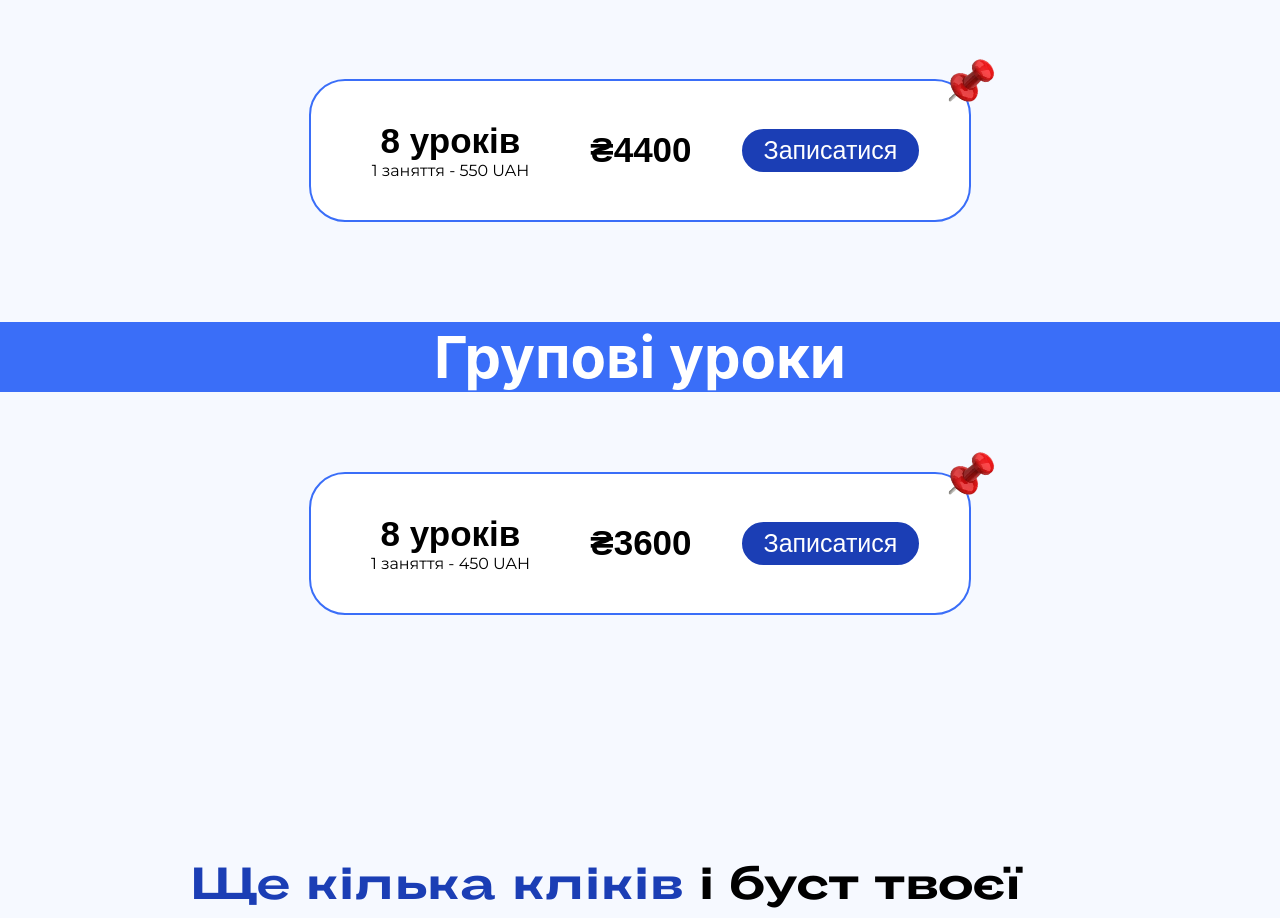
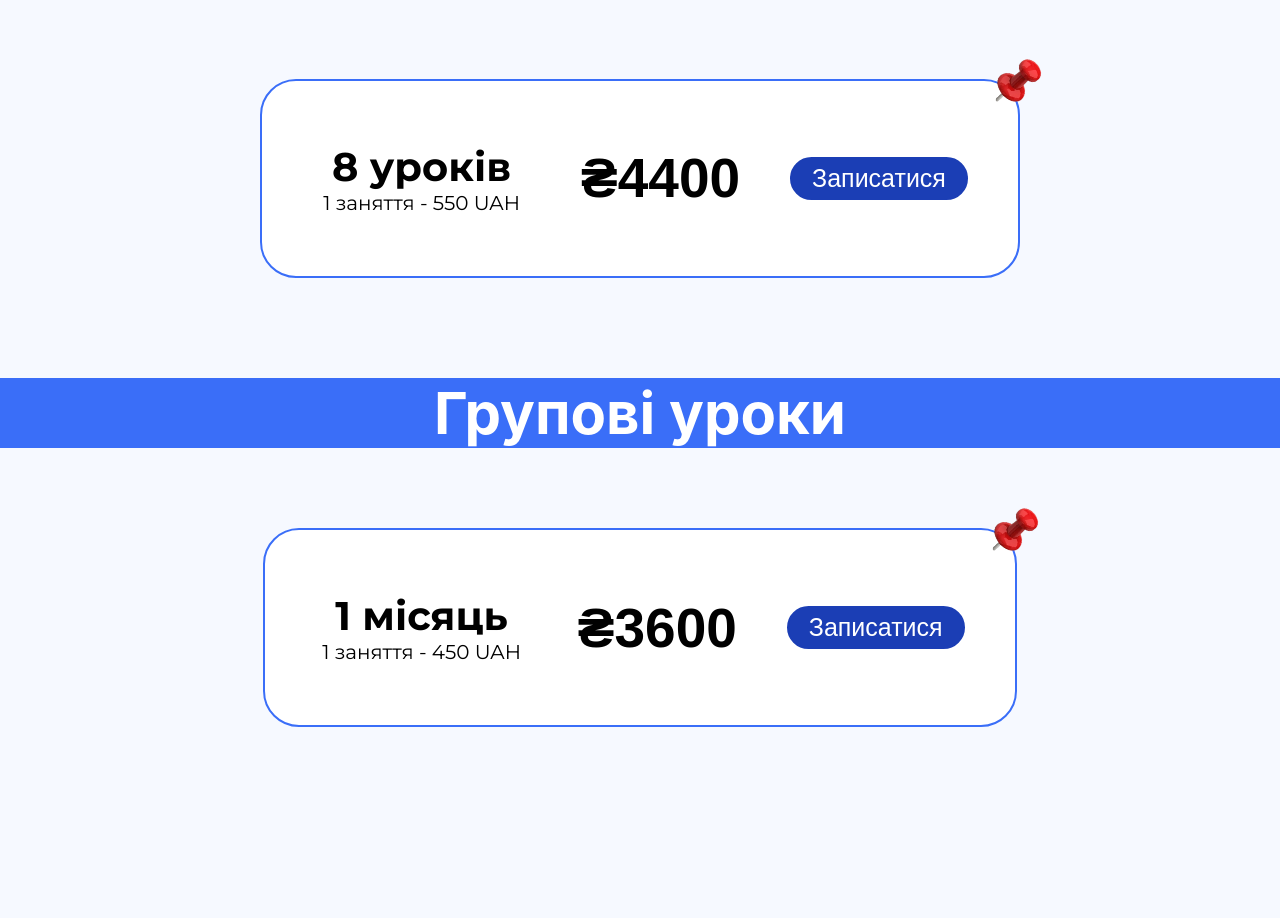
Before and after one commit to Vladarchuk124/LockInSchool, a React (Create React App) app: page / in a window 1280 px wide. Shown: the part 3635-4553 px from the top of the page. Built offline with nearby package versions, Linux system fonts and the light colour scheme.

Commit message:
fix(OtherPriceCard): card size fix

```diff
--- a/src/components/OtherPlansPrices/OtherPlansPrices.jsx
+++ b/src/components/OtherPlansPrices/OtherPlansPrices.jsx
@@ -14,6 +14,7 @@ function OtherPlansPrices() {
         <section style={sectionStyle}>
             <PlanNameTablet planNameText="Парні уроки" />
             <OtherPriceCard
+                lessonText="8 уроків"
                 lessonPrice="550"
                 price="4400"
             />
@@ -21,6 +22,7 @@ function OtherPlansPrices() {
             <PlanNameTablet planNameText="Групові уроки" />
 
             <OtherPriceCard
+                lessonText="1 місяць"
                 lessonPrice="450"
                 price="3600"
             />
--- a/src/components/OtherPlansPrices/OtherPriceCard.jsx
+++ b/src/components/OtherPlansPrices/OtherPriceCard.jsx
@@ -1,16 +1,16 @@
 import styles from "./OtherPriceCard.module.css"
 import RegisterButton from "../RegisterButton/RegisterButton";
 
-function OtherPriceCard({ lessonPrice, price }) {
+function OtherPriceCard(props) {
 
     return (
         <div className={styles.otherPriceCard}>
             <img src='./emoji/pin.png' alt='emoji' className={styles.pinImg}></img>
             <div style={{ textAlign: "center" }}>
-                <h1 style={{fontFamily: "Arial", fontWeight: "bold", fontSize: "35px", margin: "20px 20px 0 20px" }}>8 уроків</h1>
-                <p style={{ padding: "0", margin: "0", marginBottom: "20px" }}>1 заняття - {lessonPrice} UAH</p>
+                <h1 style={{fontFamily: "Montserrat", fontWeight: "bold", fontSize: "40px", margin: "20px 20px 0 20px" }}>{props.lessonText}</h1>
+                <p style={{ padding: "0", margin: "0", marginBottom: "20px", fontSize: "20px" }}>1 заняття - {props.lessonPrice} UAH</p>
             </div>
-            <h2 style={{ fontFamily: "Arial", fontWeight: "bold", fontSize: "35px" }}>₴{price}</h2>
+            <h2 style={{ fontFamily: "Arial", fontWeight: "bold", fontSize: "55px" }}>₴{props.price}</h2>
             <RegisterButton />
         </div>
     );
--- a/src/components/OtherPlansPrices/OtherPriceCard.module.css
+++ b/src/components/OtherPlansPrices/OtherPriceCard.module.css
@@ -16,7 +16,7 @@
 .pinImg {
     position: absolute;
     top: -30px;
-    left: 620px;
+    right: -30px;
     height: 70px;
     transform: rotate(-10deg);
 }
```
